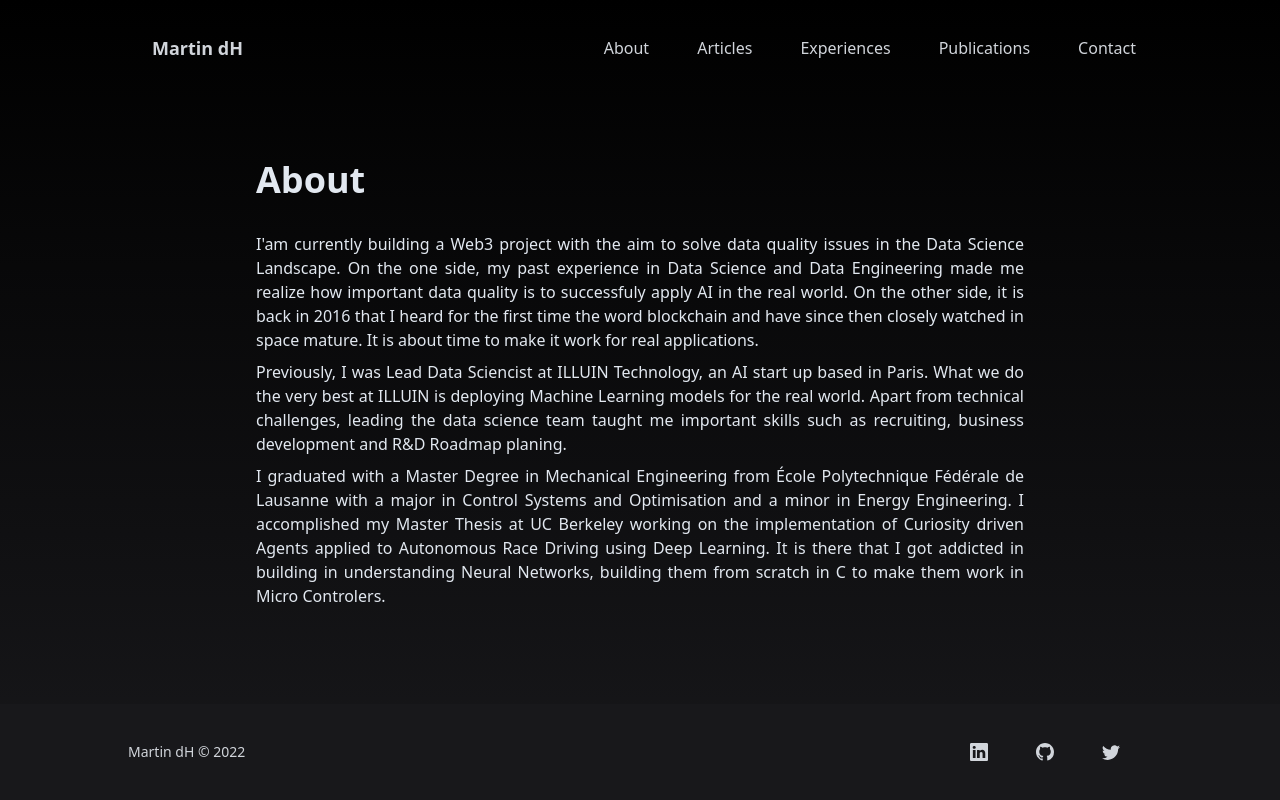
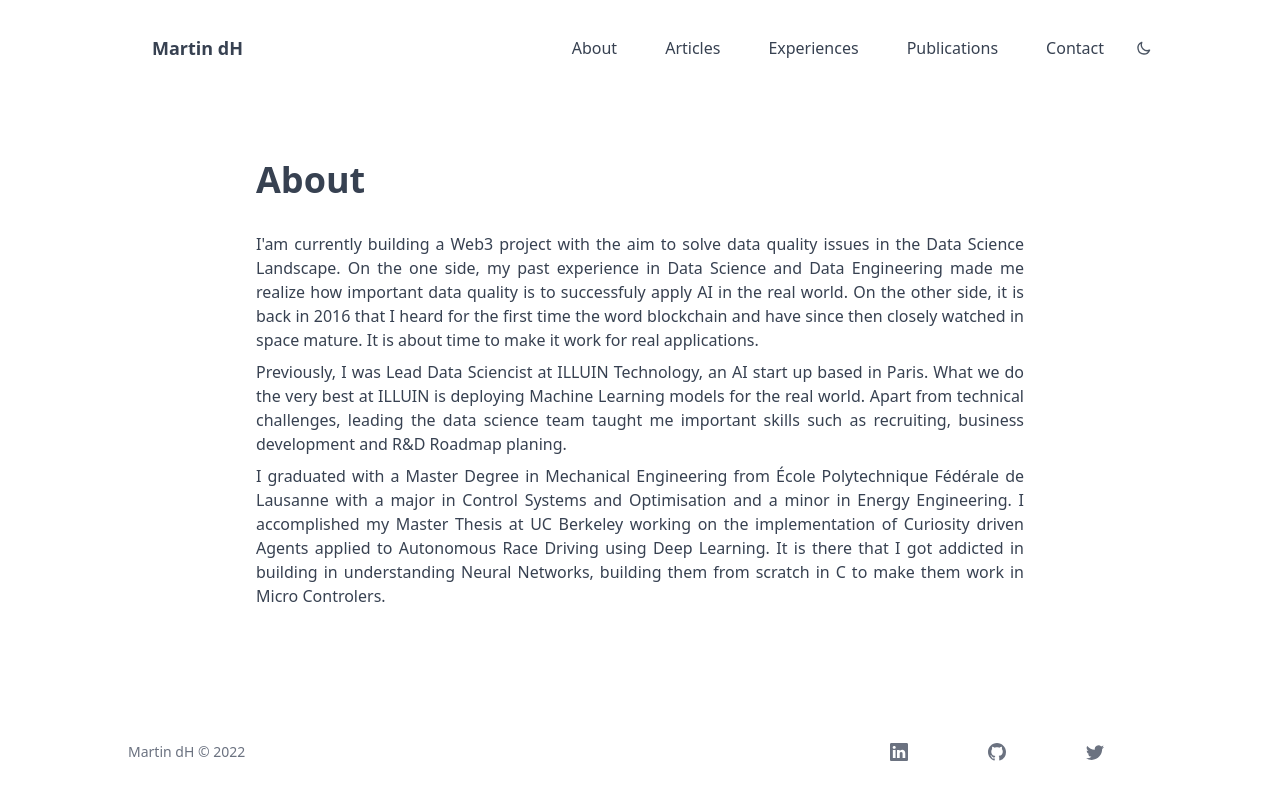
Before and after one commit to mdhoffschmidt/martindh, a React (Create React App) app: page / in a window 1280 px wide. Built offline with nearby package versions, Linux system fonts and the light colour scheme.

Commit message:
add dark mode

```diff
--- a/package.json
+++ b/package.json
@@ -4,6 +4,7 @@
   "homepage": "https://martindh.com",
   "private": true,
   "dependencies": {
+    "@heroicons/react": "^1.0.6",
     "@testing-library/jest-dom": "^5.16.4",
     "@testing-library/react": "^13.2.0",
     "@testing-library/user-event": "^13.5.0",
--- /dev/null
+++ b/src/components/darkModeButton.js
@@ -0,0 +1,19 @@
+import { SunIcon, MoonIcon } from '@heroicons/react/outline'
+import useDarkMode from "../hooks/darkMode";
+
+export default function DarkModeButton() {
+    const [darkMode, setDarkMode] = useDarkMode();
+
+    let darkModeIcon ;
+    if (darkMode) {
+        darkModeIcon = <SunIcon className="darkModeIcon"/>;
+    } else {
+        darkModeIcon = <MoonIcon className="darkModeIcon"/>;
+    }
+
+    return (
+        <button onClick={setDarkMode}>
+            { darkModeIcon }
+        </button>
+    );
+}
--- a/src/components/footerItem.js
+++ b/src/components/footerItem.js
@@ -2,7 +2,9 @@ export default function FooterItem(props) {
     return (
         <a href={ props.href } target="_blank" rel="noopener noreferrer">
             <div className="flex flex-row justify-start items-center group">
-                { props.icon }
+                <div className="footerItem">
+                    { props.icon }
+                </div>
                 <div className="footerItem">
                     { props.text }
                 </div>
--- /dev/null
+++ b/src/hooks/darkMode.js
@@ -0,0 +1,12 @@
+import { useState } from "react"
+
+export default function useDarkMode () {
+    const [darkMode, setDarkMode] = useState(false);
+    const setDarkModeOrNot = () => {setDarkMode(!darkMode)};
+    if (darkMode) {
+        document.documentElement.classList.add("dark");
+    } else {
+        document.documentElement.classList.remove("dark");
+    }
+    return [darkMode, setDarkModeOrNot]
+}
--- a/src/index.css
+++ b/src/index.css
@@ -20,7 +20,11 @@ code {
 @layer base {
 
     .customBody {
-      @apply min-h-screen flex flex-col bg-gradient-to-b from-black to-zinc-900
+      @apply
+      min-h-screen
+      bg-white dark:bg-gradient-to-b from-black to-zinc-900
+      flex
+      flex-col
     }
 
     header {
@@ -32,14 +36,17 @@ code {
     }
 
     footer {
-      @apply min-w-full bg-zinc-900
+      @apply
+      min-w-full
+      bg-white
+      dark:bg-zinc-900
     }
 
     h1 {
       @apply
       my-8
       text-4xl
-      text-slate-200
+      text-gray-700 dark:text-gray-200
       text-left
       font-semibold
       font-sans
@@ -49,7 +56,7 @@ code {
       @apply
       my-8
       text-2xl
-      text-slate-200
+      text-gray-700 dark:text-gray-200
       text-left
       font-semibold
       font-sans
@@ -59,7 +66,7 @@ code {
       @apply
       my-4
       text-xl
-      text-gray-300
+      text-gray-700 dark:text-gray-200
       text-left
       font-semibold
       font-sans
@@ -69,7 +76,7 @@ code {
       @apply
       my-4
       text-xl
-      text-slate-200
+      text-gray-700 dark:text-gray-200
       text-left
       font-normal
       font-sans
@@ -79,7 +86,7 @@ code {
       @apply
       my-2
       text-base
-      text-slate-200
+      text-gray-700 dark:text-gray-200
       text-justify
       font-normal
       font-sans
@@ -90,7 +97,7 @@ code {
       mx-8
       my-2
       text-base
-      text-slate-200
+      text-gray-700 dark:text-gray-200
       text-left
       font-normal
       font-sans
@@ -103,7 +110,7 @@ code {
       my-2
       text-base
       text-left
-      text-slate-200
+      text-gray-700 dark:text-gray-200
       font-normal
       font-sans
       list-disc
@@ -144,7 +151,7 @@ code {
       py-2
       px-2
       text-sm
-      text-gray-300
+      text-gray-700 dark:text-gray-300
       text-center
       font-semibold
       align-bottom
@@ -155,7 +162,7 @@ code {
       py-2
       px-2
       text-sm
-      text-gray-300
+      text-gray-700 dark:text-gray-300
       text-left
       font-normal
       align-top
@@ -165,7 +172,7 @@ code {
       @apply
       text-xs
       text-left
-      text-gray-300
+      text-gray-700 dark:text-gray-300
       font-normal
     }
 
@@ -193,7 +200,7 @@ code {
       px-6
       py-1
       text-lg
-      text-gray-300
+      text-gray-700 dark:text-gray-300
       text-left
       font-semibold
       font-sans
@@ -210,11 +217,11 @@ code {
       px-4
       py-1
       text-base
-      text-gray-300
+      text-gray-700 dark:text-gray-300
       text-left
       font-medium
       font-sans
-      hover:text-white
+      hover:text-black dark:hover:text-white
       /* hover:bg-gradient-to-br from-indigo-50 to-transparent hover:text-black */
     }
 
@@ -222,10 +229,10 @@ code {
       @apply
       text-sm
       text-left
-      text-gray-300
+      text-gray-500 dark:text-gray-300
       font-medium
       font-sans
-      hover:text-white
+      hover:text-black dark:hover:text-white
     }
 
     .footerItem {
@@ -233,12 +240,11 @@ code {
       px-4
       py-1
       text-sm
-      text-gray-300
+      text-gray-500 dark:text-gray-300
       text-left
       font-medium
       font-sans
-      hover:text-white
-      /* hover:bg-gradient-to-br from-indigo-50 to-transparent   */
+      hover:text-black dark:hover:text-white
     }
 
     .articleItem {
@@ -250,14 +256,16 @@ code {
       flex
       flex-col
       bg-zinc-800
-      /* bg-zinck-900 */
-      /* border */
-      /* border-2 */
-      /* border-cyan-500 */
-      /* bg-gradient-to-br */
-      /* from-purple-500  */
-      /* to-purple-500  */
       rounded-md
+    }
+
+    .darkModeIcon {
+      @apply
+      h-4
+      w-4
+      font-medium
+      text-gray-600 dark:text-gray-400
+      hover:text-black dark:hover:text-white
     }
 
 }
--- a/src/layouts/footer.js
+++ b/src/layouts/footer.js
@@ -18,19 +18,19 @@ export default function Footer() {
 
                 <FooterItem
                     href="https://www.linkedin.com/in/martin-dhoffschmidt/"
-                    icon={ <BsLinkedin className="text-lg text-gray-300 group-hover:text-white"/> }
+                    icon={ <BsLinkedin className="text-lg"/> }
                     text={ null }
                 />
 
                 <FooterItem
                     href="https://github.com/mdhoffschmidt"
-                    icon={ <BsGithub className="text-lg text-gray-300 group-hover:text-white" /> }
+                    icon={ <BsGithub className="text-lg" /> }
                     text={ null }
                 />
 
                 <FooterItem
                     href="https://twitter.com/mdhoffschmidt"
-                    icon={ <BsTwitter className="text-lg text-gray-300 group-hover:text-white" /> }
+                    icon={ <BsTwitter className="text-lg" /> }
                     text={ null }
                 />
 
--- a/src/layouts/navbar.js
+++ b/src/layouts/navbar.js
@@ -1,8 +1,11 @@
 
 import NavbarLink from "../components/navbarItem";
 import NavbarTitle from "../components/navbarTitle";
+import DarkModeButton from "../components/darkModeButton";
+
 
 export default function Navbar() {
+
     return (
         <nav className="h-24 flex flex-row justify-between items-center">
 
@@ -36,6 +39,8 @@ export default function Navbar() {
                     text="Contact"
                 />
 
+                <DarkModeButton/>
+
             </div>
 
         </nav>
--- a/tailwind.config.js
+++ b/tailwind.config.js
@@ -6,4 +6,5 @@ module.exports = {
     extend: {},
   },
   plugins: [],
+  darkMode: "class",
 }
```
Also changed, not shown: 1 other file (tests, documents, lock files or other folders).
